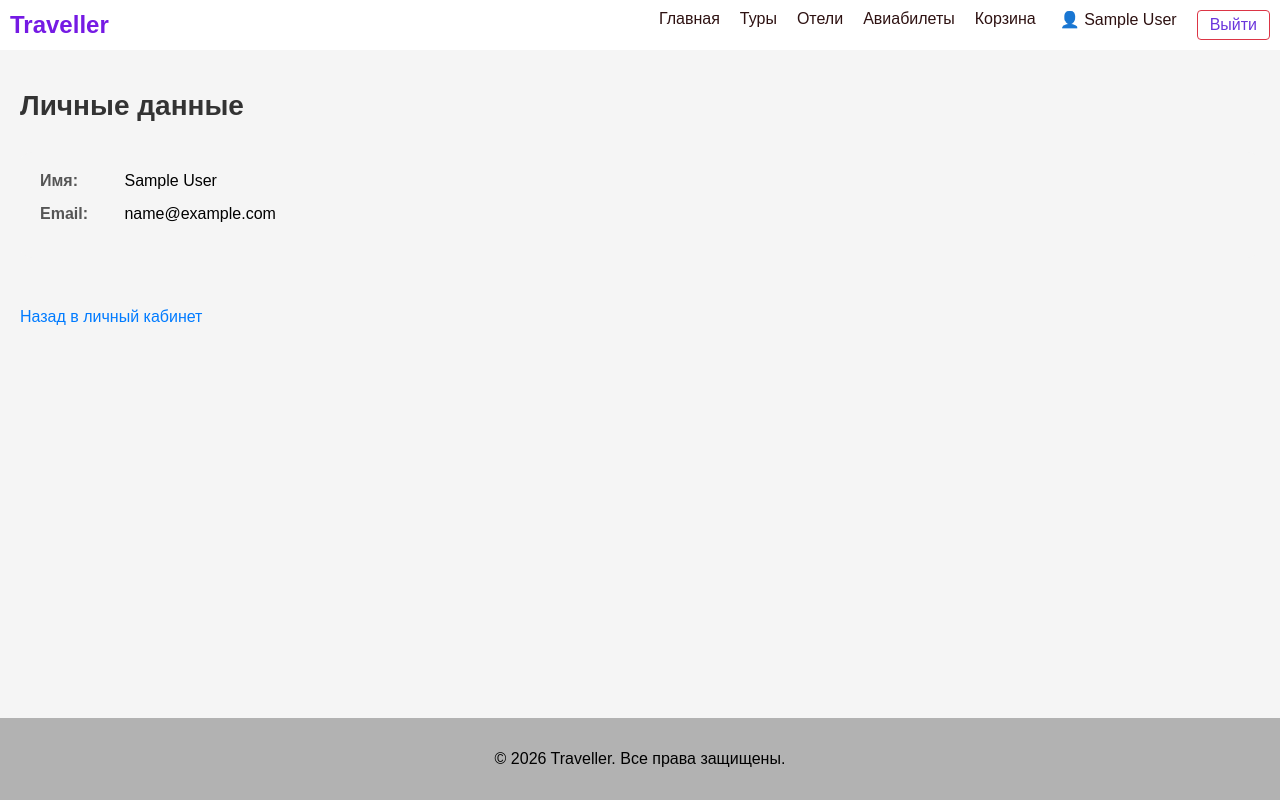
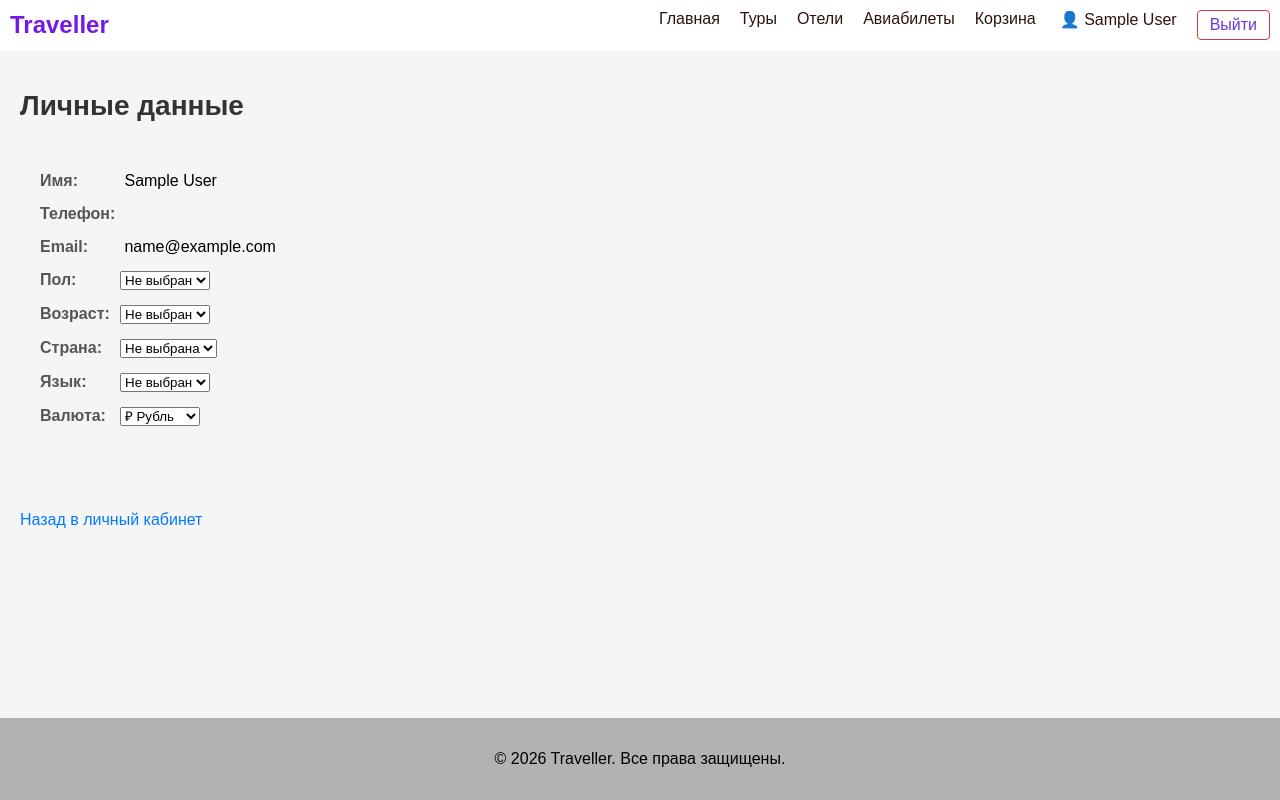
Before and after one commit to AuyLisa/Traveller-React-open-repo, a React (Vite) app: page /profile/PersonalData in a window 1280 px wide. Built offline with nearby package versions, Linux system fonts and the light colour scheme; sample sign-in values are in the browser's storage.

Commit message:
Добавила персональные данные

```diff
--- a/src/pages/profile/PersonalData.jsx
+++ b/src/pages/profile/PersonalData.jsx
@@ -1,14 +1,23 @@
 import Layout from '../../components/layout/Layout';
 import { Navigate, Link } from 'react-router-dom';
+import { useState, useEffect } from 'react';
 import './Profile.css';
 
 
 function PersonalData() {
+
   const currentUser = JSON.parse(localStorage.getItem('currentUser') || 'null');
 
   if (!currentUser) {
     return <Navigate to="/login" />;
   }
+
+  // Состояния для каждого поля
+  const [gender, setGender] = useState('');
+  const [age, setAge] = useState('');
+  const [country, setCountry] = useState('');
+  const [language, setLanguage] = useState('');
+  const [currency, setCurrency] = useState('RUB');
 
   return (
     <Layout>
@@ -16,15 +25,98 @@ function PersonalData() {
         <h1 className="profile__title">Личные данные</h1>
 
         <div className="profile__card">
+
           <div className="profile__field">
             <strong>Имя:</strong> {currentUser.name}
           </div>
 
           <div className="profile__field">
+            <strong>Телефон:</strong>
+          </div>
+
+          <div className="profile__field">
             <strong>Email:</strong> {currentUser.email}
           </div>
+
+{/* Пол (выпадающий список) */}
+          <div className="profile__field">
+            <strong>Пол:</strong>
+            <select
+              value={gender}
+              onChange={(e) => setGender(e.target.value)}
+              className="profile__select"
+            >
+              <option value="">Не выбран</option>
+              <option value="female">Женский</option>
+              <option value="male">Мужской</option>
+            </select>
+          </div>
+
+
+{/* Возраст (выпадающий список) */}
+          <div className="profile__field">
+            <strong>Возраст:</strong>
+            <select
+              value={age}
+              onChange={(e) => setAge(e.target.value)}
+              className="profile__select"
+            >
+              <option value="">Не выбран</option>
+              <option value="18-30">18-30 лет</option>
+              <option value="31-45">31-45 лет</option>
+              <option value="46-60">46-60 лет</option>
+              <option value="60+">60+ лет</option>
+            </select>
+          </div>
+
+
+{/* Страна (выпадающий список) */}
+          <div className="profile__field">
+            <strong>Страна:</strong>
+            <select
+              value={country}
+              onChange={(e) => setCountry(e.target.value)}
+              className="profile__select"
+            >
+              <option value="">Не выбрана</option>
+              <option value="ru">Россия</option>
+              <option value="kz">Казахстан</option>
+              <option value="by">Беларусь</option>
+              <option value="ge">Грузия</option>
+              <option value="tr">Турция</option>
+            </select>
+          </div>
+
+{/* Язык(выпадающий список) */}
+          <div className="profile__field">
+            <strong>Язык:</strong>
+            <select
+              value={language}
+              onChange={(e) => setLanguage(e.target.value)}
+              className="profile__select"
+            >
+              <option value="">Не выбран</option>
+              <option value="ру">русский</option>
+              <option value="en">english</option>
+            </select>
+          </div>
+
+{/* Валюта (выпадающий список) */}
+          <div className="profile__field">
+            <strong>Валюта:</strong>
+            <select
+              value={currency}
+              onChange={(e) => setCurrency(e.target.value)}
+              className="profile__select"
+            >
+              <option value="RUB">₽ Рубль</option>
+              <option value="USD">$ Доллар</option>
+              <option value="EUR">€ Евро</option>
+              <option value="TRY">₺ Лира</option>
+            </select>
+          </div>
+
         </div>
-
         <Link to="/profile" className="profile__back-link">
           Назад в личный кабинет
         </Link>
--- a/src/pages/profile/Profile.jsx
+++ b/src/pages/profile/Profile.jsx
@@ -1,5 +1,6 @@
 import Layout from '../../components/layout/Layout';
 import { Navigate, Link } from 'react-router-dom';
+import { useState, useEffect } from 'react';
 import './Profile.css';
 
 
@@ -17,12 +18,14 @@ function Profile() {
 
         <div className="profile__card">
           <h2>Привет, {currentUser.name}!</h2>
-          <p>Email: {currentUser.email}</p>
         </div>
 
         <div className="profile__menu">
           <Link to="/profile/PersonalData" className="profile__menu-item">
             Личные данные
+          </Link>
+          <Link to="/cart" className="profile__menu-item">
+            Корзина
           </Link>
           <Link to="/profile/Favorites" className="profile__menu-item">
             Избранное
```
